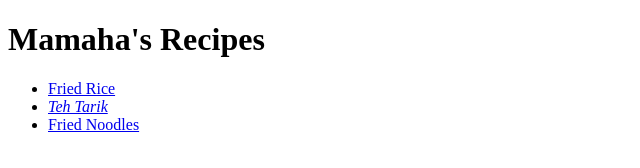
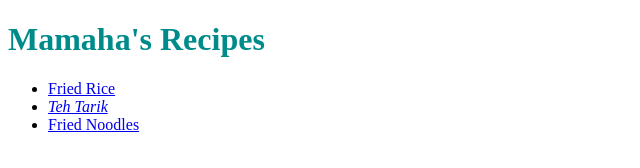
Before and after one commit to H-Abdullah/odin-recipes, a plain HTML site: page index.html in a window 1280 px wide. Shown: the whole page, without its empty margins (0-640 px from the left). Drawn offline with Linux system fonts and the light colour scheme.

Commit message:
update all changes happens in files.

```diff
--- a/index.html
+++ b/index.html
@@ -4,11 +4,12 @@
 <html lang="en">
 	<head>
 		<meta charset="utf-8">
+		<link rel="stylesheet" href="styles.css">
 		<title>My Recipes List's</title>
 	</head>
 
 	<body>
-		<h1>Mamaha's Recipes</h1>
+		<h1 class="web-title">Mamaha's Recipes</h1>
 			<ul>
 				<li><a href="./recipes/fried-rice.html">Fried Rice</a></li>
 				<li><a href="./recipes/teh-tarik.html"><em>Teh Tarik</em></a></li>
--- /dev/null
+++ b/styles.css
@@ -0,0 +1,8 @@
+.web-title {
+  color: darkcyan;
+  align-items: center;
+}
+
+h1 {
+  color: royalblue;
+}
```
Also changed, not shown: test.html (added, +14 -0 lines), recipes/fried-noodles.html (line endings or trailing spaces), recipes/fried-rice.html (line endings or trailing spaces), recipes/teh-tarik.html (line endings or trailing spaces).
